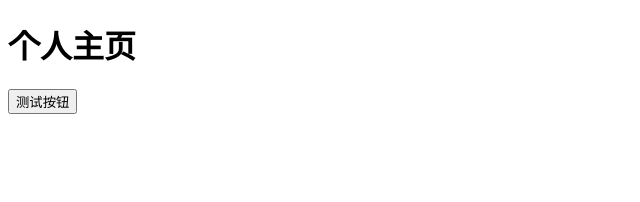
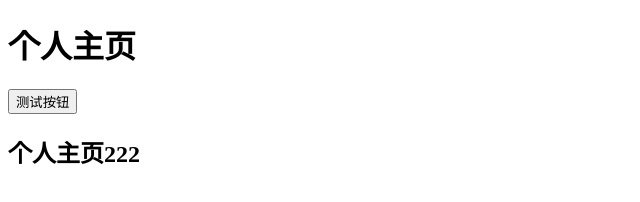
Before and after one commit to LowryLan/homepage, a plain HTML site: page index.html in a window 1280 px wide. Shown: the whole page, without its empty margins (0-640 px from the left). Drawn offline with Linux system fonts and the light colour scheme.

Commit message:
Update index.html

```diff
--- a/index.html
+++ b/index.html
@@ -2,6 +2,7 @@
 <body>
     <h1>个人主页</h1>
     <button onclick="test()">测试按钮</button>
+    <h2>个人主页222</h2>
 </body>
 <script>
     function test(){
```
